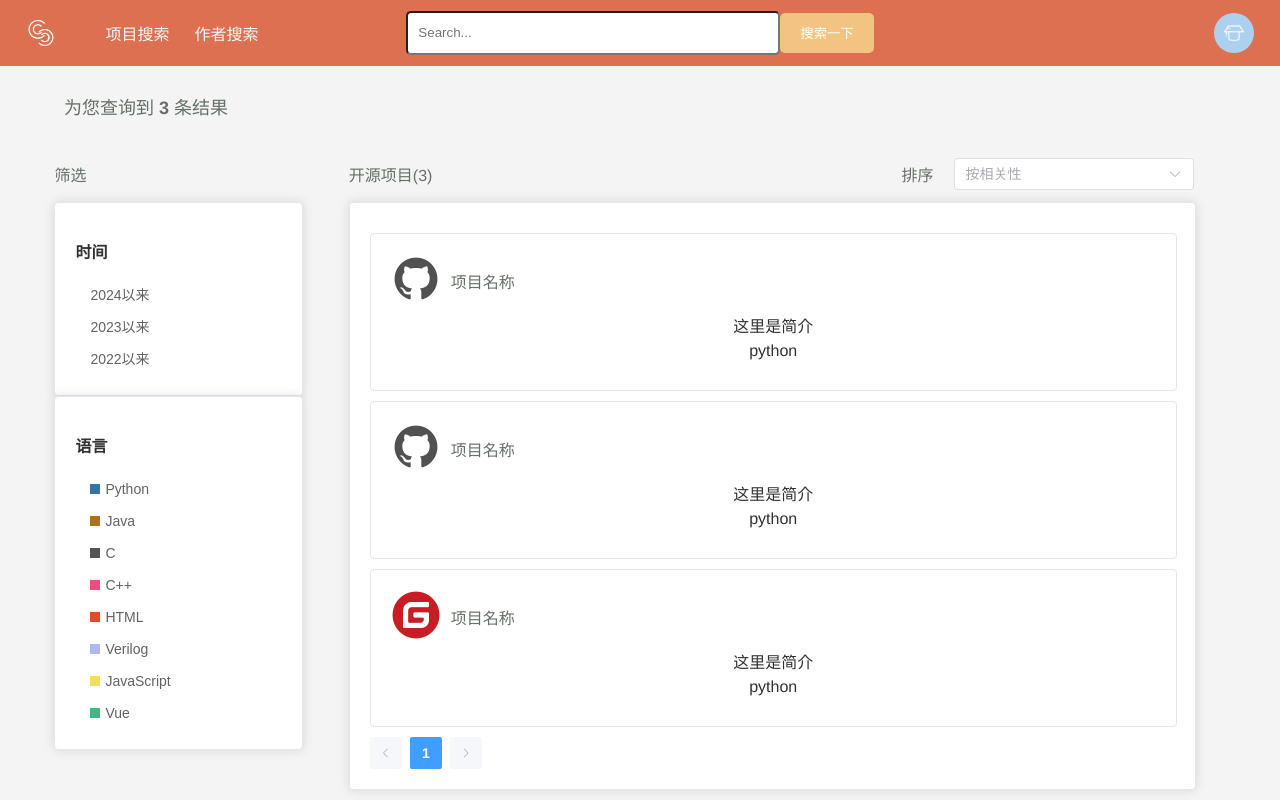
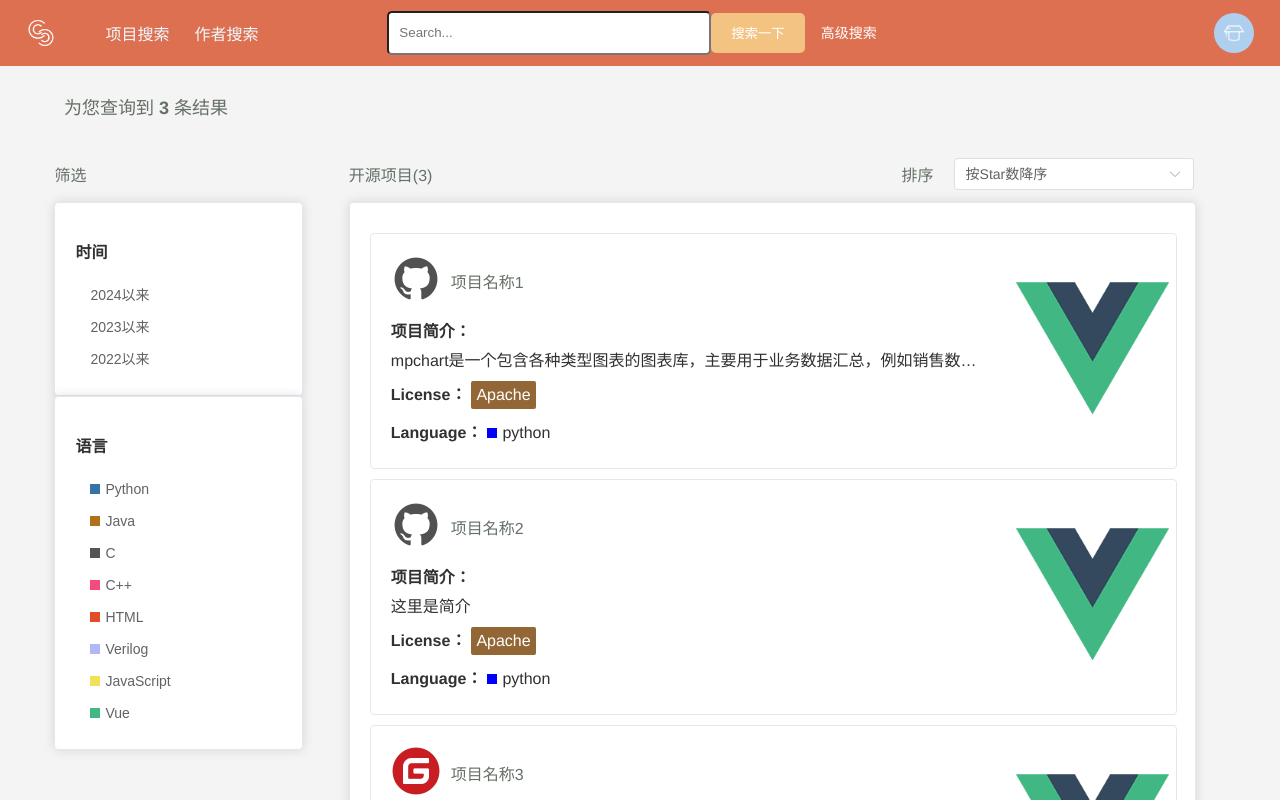
Before and after one commit to Keith1276/openSourceProject, a Vue app: page /search in a window 1280 px wide. Shown: the top 800 px of the page. Built offline with nearby package versions, Linux system fonts and the light colour scheme; what vue3typed would draw is missing.

Commit message:
搜索页面

```diff
--- a/src/page/search/index.vue
+++ b/src/page/search/index.vue
@@ -1,6 +1,6 @@
 <template>
   <div class="main-contanier">
-    <search></search>
+    <search @handleSearch="clickEven"></search>
     <div class="result-container">
       <p style="margin-left: 5%; color: #657166; font-size: 18px">
         为您查询到 <b style="font-weight: bold">{{ resultCnt }}</b> 条结果
@@ -51,8 +51,8 @@
             <div class="content-top-right">
               <p style="color: #657166">排序</p>
               <el-select
-                v-model="value"
-                placeholder="按相关性"
+                v-model="sort"
+                placeholder="按Star数"
                 style="width: 240px; padding-left: 20px"
               >
                 <el-option
@@ -67,6 +67,8 @@
           <!-- 文章块 -->
           <el-card style="width: 100%" shadow="always">
             <el-card class="paper-card" shadow="hover" v-for="paper in pagedRegions()" :key="paper.id">
+              <div class="paper-container">
+              <div class="paper-content">
                 <div class="paper-header">
                   <div class="source-icon" v-if="paper.source === 'github'">
                     <img src="@/asset/search/github.png">
@@ -78,11 +80,26 @@
                     {{ paper.name }}
                   </div>
                 </div>
+                <div class="description-license-language-row">
                   <div class="project-description">
-              {{ paper.abstract }}
+                    <div class="label">项目简介：</div>
+                    <div class="abstract-text">{{ paper.abstract }}</div>
+                  </div>
+                  <div class="project-license">
+                    <span class="label">License：</span>
+                    <span class="license-block">{{ paper.license }}</span>
                   </div>
                   <div class="project-languages">
-              {{ paper.language }}
+                    <span class="label">Language：</span>
+                    <span class="language-block"></span>{{ paper.language }}
+                  </div>
+                </div>
+              </div>
+              <div class="paper-image">
+                <a :href="paper.link" target="_blank" rel="noopener noreferrer">
+                  <img src="@/asset/logo.png" alt="Project Logo">
+                </a>
+              </div>
             </div>
             </el-card>
 
@@ -109,8 +126,9 @@ import { ref, onMounted, onUnmounted } from "vue";
 import { useRoute } from "vue-router";
 import { setNav } from "@/nav/set";
 import { ElMessageBox, ElMessage } from 'element-plus'
+import { defineComponent, defineEmits } from 'vue';
 import { color } from "echarts";
-export default {
+export default defineComponent({
   methods:{
     getCitationIcon(paper) {
       return paper.citationClicked
@@ -137,12 +155,13 @@ export default {
   components: { search },
   setup() {
     const resultCnt = ref("3");
-    const value = ref("");
+    const sort = ref("Star");
     const checkList = ref([]);
     const options = [
-      { value: "Option1", label: "按相关性" },
-      { value: "Option2", label: "按被引量" },
-      { value: "Option3", label: "按时间降序" },
+      { value: "Star", label: "按Star数降序" },
+      { value: "Fork", label: "按Fork数降序" },
+      { value: "Issue", label: "按help-wanted-issues个数" },
+      { value: "Updated", label: "按最新updated" },
     ];
     const timeButtons = [
       { text: "2024以来" },
@@ -175,32 +194,50 @@ export default {
       {
         id: 1,
         source:"github",
-        name: "项目名称",
+        name: "项目名称1",
         license:"Apache",
-        abstract:"这里是简介",
+        abstract:"mpchart是一个包含各种类型图表的图表库，主要用于业务数据汇总，例如销售数据走势图，股价走势图等场景中使用，方便开发者快速实现图表UI，mpchart主要包括线形图、柱状图、饼状图、蜡烛图、气泡图、雷达图、瀑布图等自定义图表库。",
         language:"python",
-        updated:"2024-01-02"
+        updated:"2024-01-02",
+        link:"https://gitee.com/explore"
       },
       {
         id: 2,
         source:"github",
-        name: "项目名称",
+        name: "项目名称2",
         license:"Apache",
         abstract:"这里是简介",
         language:"python",
-        updated:"2024-01-02"
+        updated:"2024-01-02",
+        link:"https://gitee.com/explore"
       },
       {
         id: 3,
         source:"gitee",
-        name: "项目名称",
+        name: "项目名称3",
         license:"Apache",
         abstract:"这里是简介",
         language:"python",
-        updated:"2024-01-02"
+        updated:"2024-01-02",
+        link:"https://gitee.com/explore"
       },
     ];
 
+    const license = ref<string[]>([]);
+    const language = ref<string[]>([]);
+    const content = ref<string>('');
+
+    const clickEven=(val)=>{
+      console.log(val.license);// 一个数组，里面放的是license种类的名字
+      console.log(val.language);// 语言
+      console.log(val.content);// 搜索内容
+      license.value=val.license;
+      language.value=val.language;
+      content.value=val.content;
+      console.log(sort.value);
+      // TODO: 在这里发请求，把值赋给projects
+
+    }
     const toggleCitation = (paper): void => {
       paper.citationClicked = !paper.citationClicked;
       console.log(paper.citationClicked)
@@ -321,7 +358,7 @@ export default {
 
     return {
       resultCnt,
-      value,
+      sort,
       checkList,
       options,
       timeButtons,
@@ -344,10 +381,11 @@ export default {
       newFavourite,
       addFavorite,
       FavoritesList,
+      clickEven
     };
   },
 
-};
+});
 </script>
 <style scoped>
 .top-bar {
@@ -523,13 +561,34 @@ export default {
 }
 .paper-card {
   width: 100%;
-  margin: 10px 0;
+  margin-bottom: 10px;
+  margin-top: 10px;
 }
 .paper-card {
   display: flex;
   flex-direction: column;
 }
+.paper-container {
+  display: flex;
+  justify-content: space-between;
+  align-items: center;
+}
 
+.paper-content {
+  flex: 0 0 80%; /* 左边占比80% */
+}
+
+.paper-image {
+  display: flex;
+  justify-content: center;
+  align-items: center;
+  flex: 0 0 20%;
+}
+
+.paper-image img {
+  max-width: 100%;
+  height: auto;
+}
 .paper-header {
   display: flex;
   align-items: center;
@@ -545,14 +604,56 @@ export default {
   margin-left: 10px;
 }
 
-.project-description {
-  padding: 0 10px;
-  margin: 5px 0;
+.project-info {
+  display: flex;
+  flex-wrap: wrap; /* 允许内容换行 */
+  align-items: flex-start; /* 左对齐 */
 }
 
-.project-languages {
-  padding: 0 10px;
-  margin-bottom: 10px;
+.description-license-language-row {
+  display: flex;
+  flex-direction: column;
+  align-items: flex-start; /* 垂直居中 */
+}
+
+.project-description, .project-license, .project-languages {
+  margin-right: 20px;
+  margin-top: 5px;
+  margin-bottom: 5px;
+}
+
+.label {
+  font-weight: bold; /* 加粗 */
+  margin-right: 5px; /* 标签和内容之间的间距 */
+}
+.label,
+.abstract-text {
+  text-align: left;
+  margin-top: 5px;
+  width: 600px;
+}
+
+.abstract-text {
+  text-overflow: ellipsis;
+  white-space: nowrap;
+  overflow: hidden;
+}
+
+.license-block {
+  display: inline-block;
+  background-color: #936735; /* 黄色背景 */
+  margin-right: 5px; /* 黄色块和文字之间的间距 */
+  padding: 5px 5px;
+  border-radius: 2px;
+  color:white;
+}
+
+.language-block {
+  display: inline-block;
+  width: 10px;
+  height: 10px;
+  background-color: blue; /* 蓝色背景 */
+  margin-right: 5px; /* 蓝色块和文字之间的间距 */
 }
 .submitted b{
   font-weight: bold;
@@ -578,12 +679,12 @@ export default {
 }
 
 .block {
-  display: inline-flex;
-  align-items: center;
-  justify-content: center;
   padding: 5px 10px;
   border-radius: 5px;
   margin: 5px;
+  background-color: #936735;
+  color: white;
+  font-size: 12px;
 }
 
 .first-block {
--- a/src/page/search/search.vue
+++ b/src/page/search/search.vue
@@ -10,8 +10,35 @@
       </button>
     </div>
     <div class="search-container">
-      <input type="text" placeholder="Search..." class="search-input" />
-      <button class="search-button">搜索一下</button>
+      <input type="text" placeholder="Search..." class="search-input" v-model="searchQuery"/>
+      <button class="search-button" @click="handleSearch">搜索一下</button>
+      <el-popover
+        ref="popover"
+        v-model="visible"
+        title="选项"
+        width="400"
+        trigger="click" popper-append-to-body>
+        <p>License</p>
+        <el-checkbox-group v-model="license" label="License">
+          <el-checkbox
+            v-for="item in licenses"
+            :key="item.value"
+            :label="item.value"
+          >{{ item.value }}</el-checkbox>
+        </el-checkbox-group>
+        <p>Language</p>
+        <el-checkbox-group v-model="language" label="Language">
+          <el-checkbox label="JavaScript">JavaScript</el-checkbox>
+          <el-checkbox label="Python">Python</el-checkbox>
+          <el-checkbox label="Java">Java</el-checkbox>
+          <el-checkbox label="C++">C++</el-checkbox>
+          <el-checkbox label="C#">C#</el-checkbox>
+          <el-checkbox label="Go">Go</el-checkbox>
+        </el-checkbox-group>
+        <template #reference>
+          <el-button class="advanced-search" @click="togglePopover">高级搜索</el-button>
+        </template>
+      </el-popover>
     </div>
     <div class="right-topbar">
       <button class="profile">
@@ -28,13 +55,20 @@
 <script lang="ts">
 import { useStore } from "vuex";
 import { register, resetPassword, sendEmail } from "@/api/example";
-import { ref } from "vue";
 import { callSuccess, callError, callInfo, callWarning } from "@/call";
+import { defineComponent, ref, defineEmits } from 'vue';
+import { ElButton, ElPopover, ElCheckbox, ElCheckboxGroup } from 'element-plus';
 import router from "@/router/index.js";
 
-export default {
+export default defineComponent({
   name: "search",
-  setup() {
+  components: {
+    ElButton,
+    ElPopover,
+    ElCheckbox,
+    ElCheckboxGroup
+  },
+  setup(props, { emit }) {
     const jumpSearch = () => {
       console.log("jumpSearch click success");
       router.push("/search");
@@ -43,12 +77,57 @@ export default {
       console.log("jumpScholar click success");
       router.push("/scholarSearch");
     };
+    const visible = ref<boolean>(false);
+    const checkedOptions = ref<string[]>([]);
+    const license = ref([]);
+    const language = ref([]);
+    const searchQuery = ref<string>('');
+
+    const handleSearch=()=>{
+      let param={
+        license:license.value,
+        language:language.value,
+        content:searchQuery.value
+      }
+      emit('handleSearch',param)
+      license.value=[];
+      language.value=[];
+      searchQuery.value='';
+    }
+
+    const licenses=[
+      {value:"All"},
+      {value:"Apache"},
+      {value:"GPL3"},
+      {value:"MIT"},
+      {value:"BSD2/BSD3"},
+      {value:"BSL"},
+      {value:"CCZ"},
+      {value:"EPL"},
+      {value:"AGPL"},
+      {value:"GPL2"},
+      {value:"LGPL"},
+      {value:"Mozilla"},
+      {value:"Unlicense"},
+    ]
+
+    const togglePopover = () => {
+      visible.value = !visible.value;
+    };
     return {
       jumpSearch,
       jumpScholar,
+      visible,
+      checkedOptions,
+      handleSearch,
+      togglePopover,
+      license,
+      language,
+      licenses,
+      searchQuery
     };
   },
-};
+});
 </script>
 
 <style scoped>
@@ -83,7 +162,7 @@ export default {
 }
 
 .search-input {
-  width: 350px;
+  width: 300px;
   height: 20px;
   border-radius: 5px;
   padding: 10px;
@@ -135,4 +214,9 @@ export default {
   font-family: inherit;
   font-size: inherit;
 }
+.advanced-search {
+  color: white;
+  background-color: #dd7050;
+  border-color: #dd7050;
+}
 </style>
```
Lines whose indentation alone changed are shown as unchanged.
